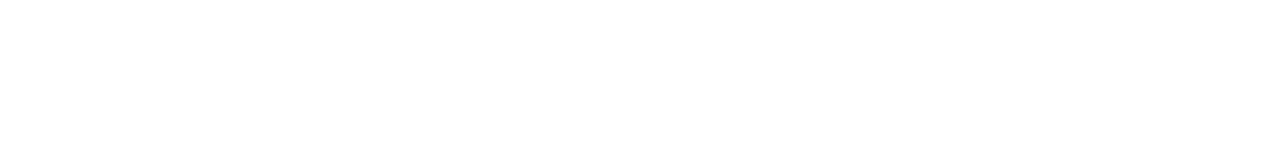
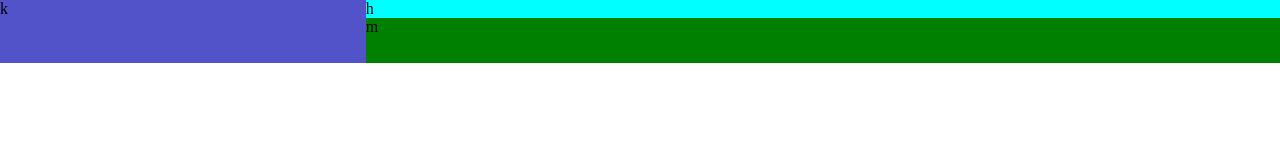
Before and after one commit to Kwasi48/admin-dashboard, a plain HTML site: page index.html in a window 1280 px wide. Drawn offline with Linux system fonts and the light colour scheme.

Commit message:
initial scaffold done

```diff
--- a/index.html
+++ b/index.html
@@ -7,9 +7,11 @@
     <link rel="stylesheet" href="style.css">
 </head>
 <body>
-    <div class="main">
-        <div class=side_note></div>
-        <div class="up"></div>
+    <div class="container">
+        <div class=side-note>k</div>
+        <div class="header">h</div>
+        <div class="main">m</div>
+
     </div>
 </body>
 </html>
--- a/style.css
+++ b/style.css
@@ -2,4 +2,26 @@
     box-sizing: border-box;
     margin: 0px;
     padding: 0px;
+    overflow: auto;
 }
+
+.container {
+    display: grid;
+    grid-template-columns: 2fr 5fr;
+    grid-template-rows: 2fr 5fr;
+}
+
+.side-note {
+    grid-area:1 / 1 /3 / 2 ;
+    background-color: rgba(20, 20, 182, 0.729);
+}
+
+.header{
+    grid-area: 1 /2/2/3;
+    background-color: aqua;
+}
+
+.main{
+    grid-area: 2 /2/3/3;
+    background-color: green;
+}
```
